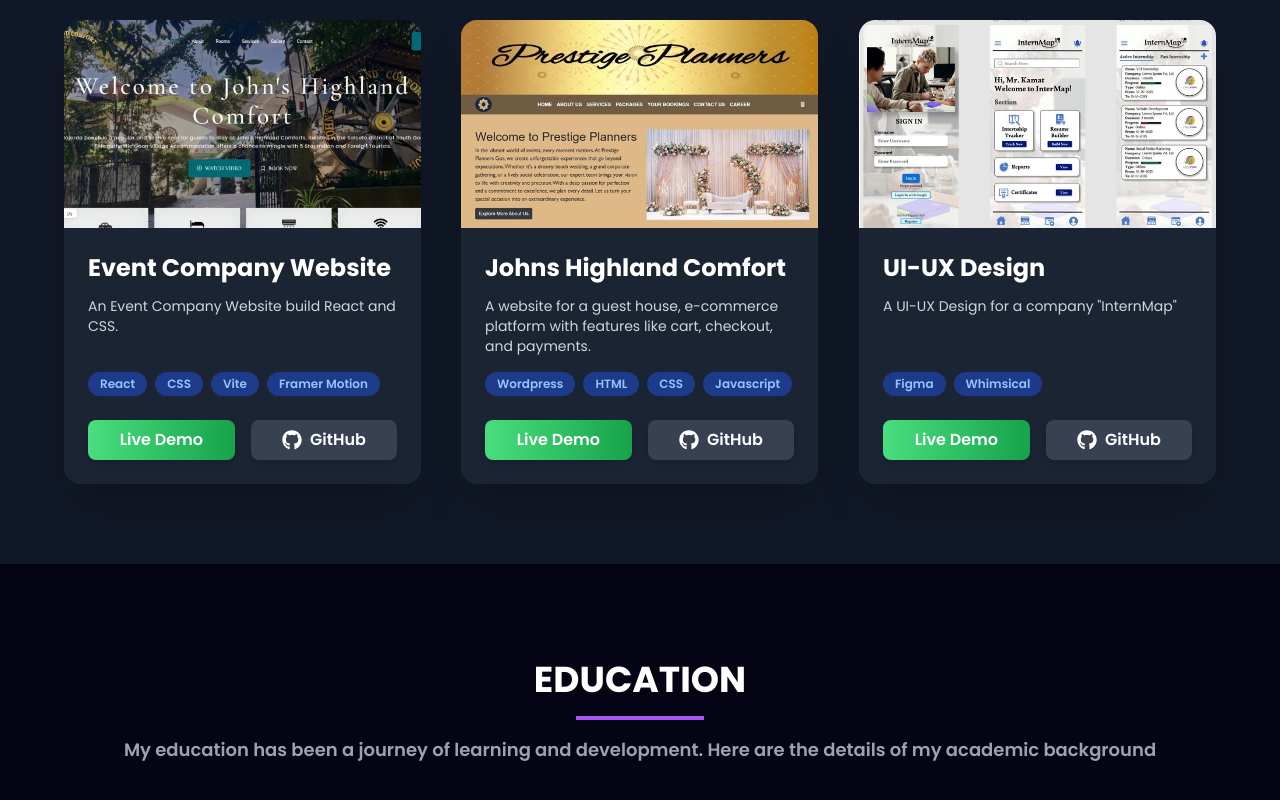
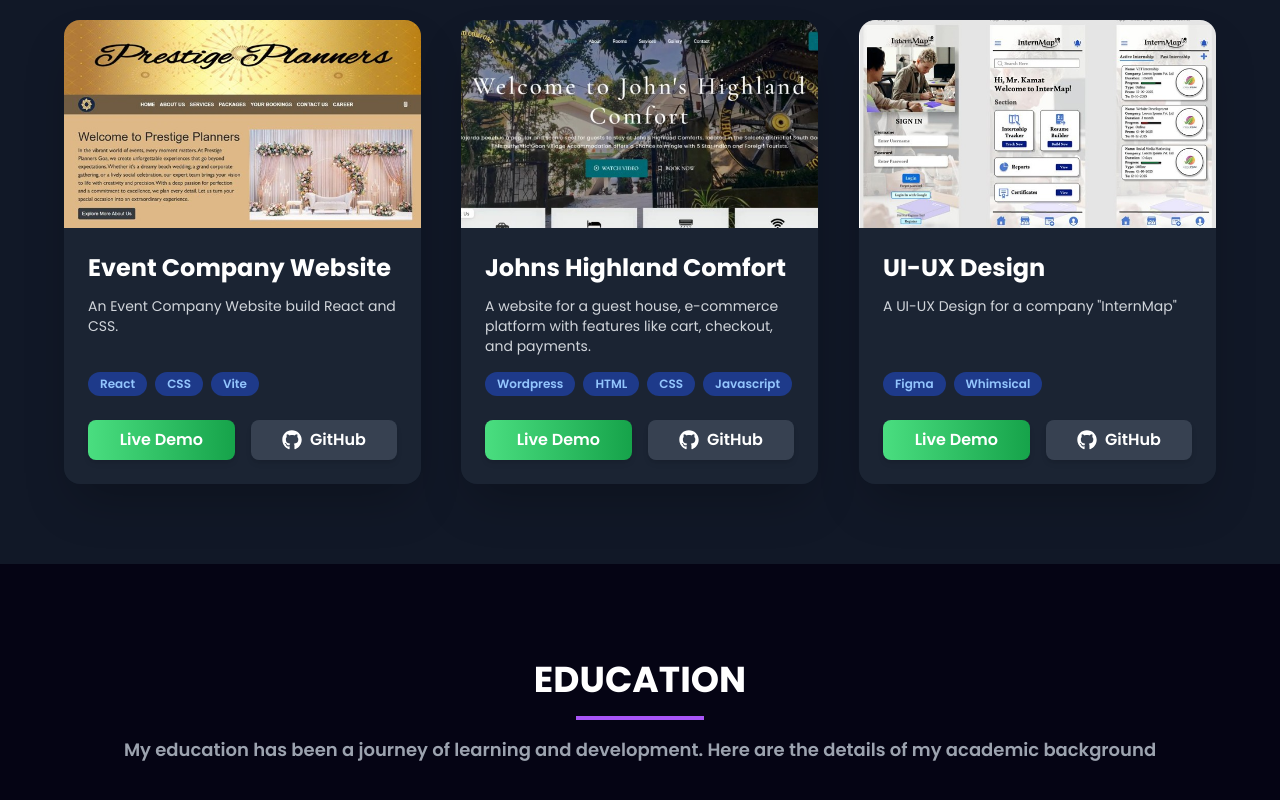
Before and after one commit to asthanevgi/astha-portfolio, a React (Vite) app: page / in a window 1280 px wide. Shown: the part 2840-3640 px from the top of the page. Built offline with nearby package versions, Linux system fonts and the light colour scheme.

Commit message:
More changes in  project section

```diff
--- a/src/components/Projects/project.jsx
+++ b/src/components/Projects/project.jsx
@@ -17,15 +17,15 @@ const projectData = [
   {
     title: 'Event Company Website',
     description: 'An Event Company Website build React and CSS.',
-    imageUrl: profileImage1, // Replace with your actual image variable, e.g., project1Image
-    tech: ['React', 'CSS', 'Vite', 'Framer Motion'],
+    imageUrl: profileImage2, // Replace with your actual image variable, e.g., project1Image
+    tech: ['React', 'CSS', 'Vite'],
     demoLink: '#', // Replace with your live demo link
     githubLink: '#', // Replace with your GitHub repo link
   },
   {
     title: 'Johns Highland Comfort',
     description: 'A website for a guest house, e-commerce platform with features like cart, checkout, and payments.',
-    imageUrl: profileImage2, // Replace with your actual image variable
+    imageUrl: profileImage1, // Replace with your actual image variable
     tech: ['Wordpress', 'HTML', 'CSS', 'Javascript'],
     demoLink: '#', // Replace with your live demo link
     githubLink: '#', // Replace with your GitHub repo link
```
